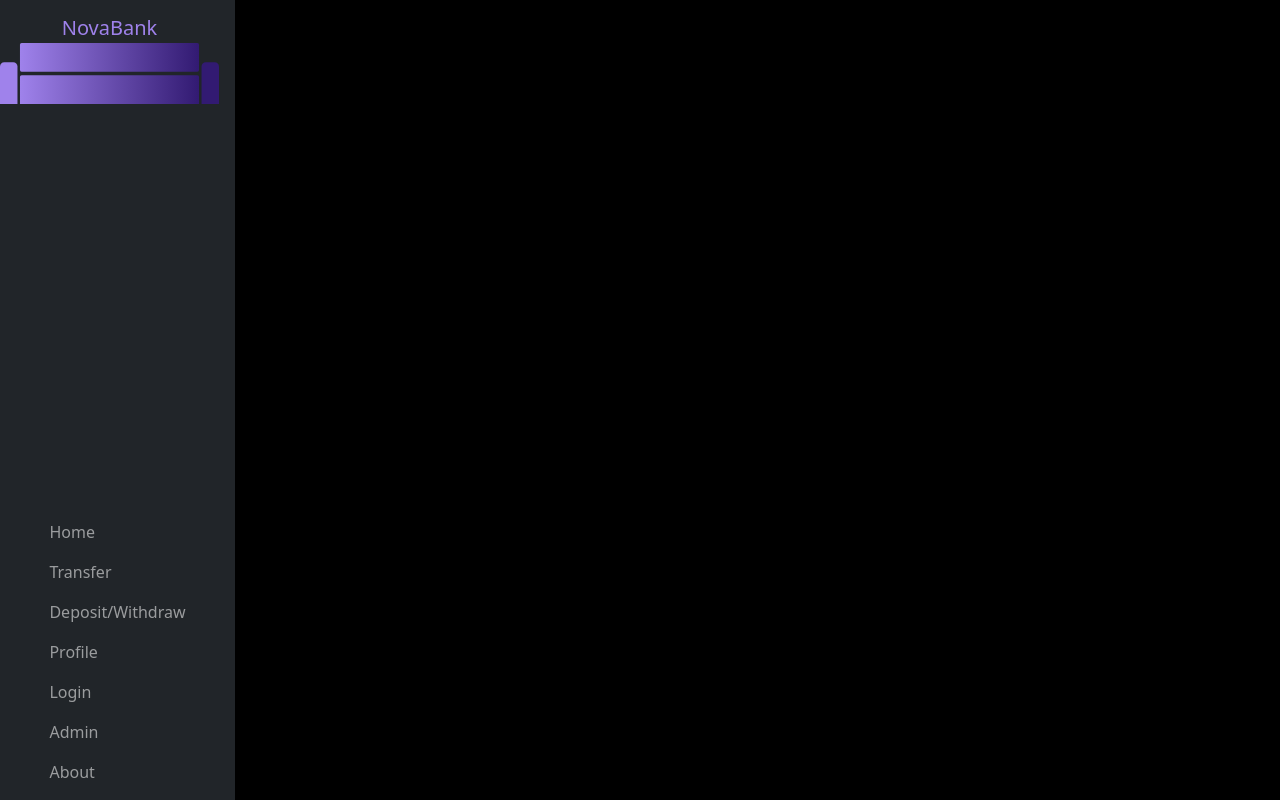
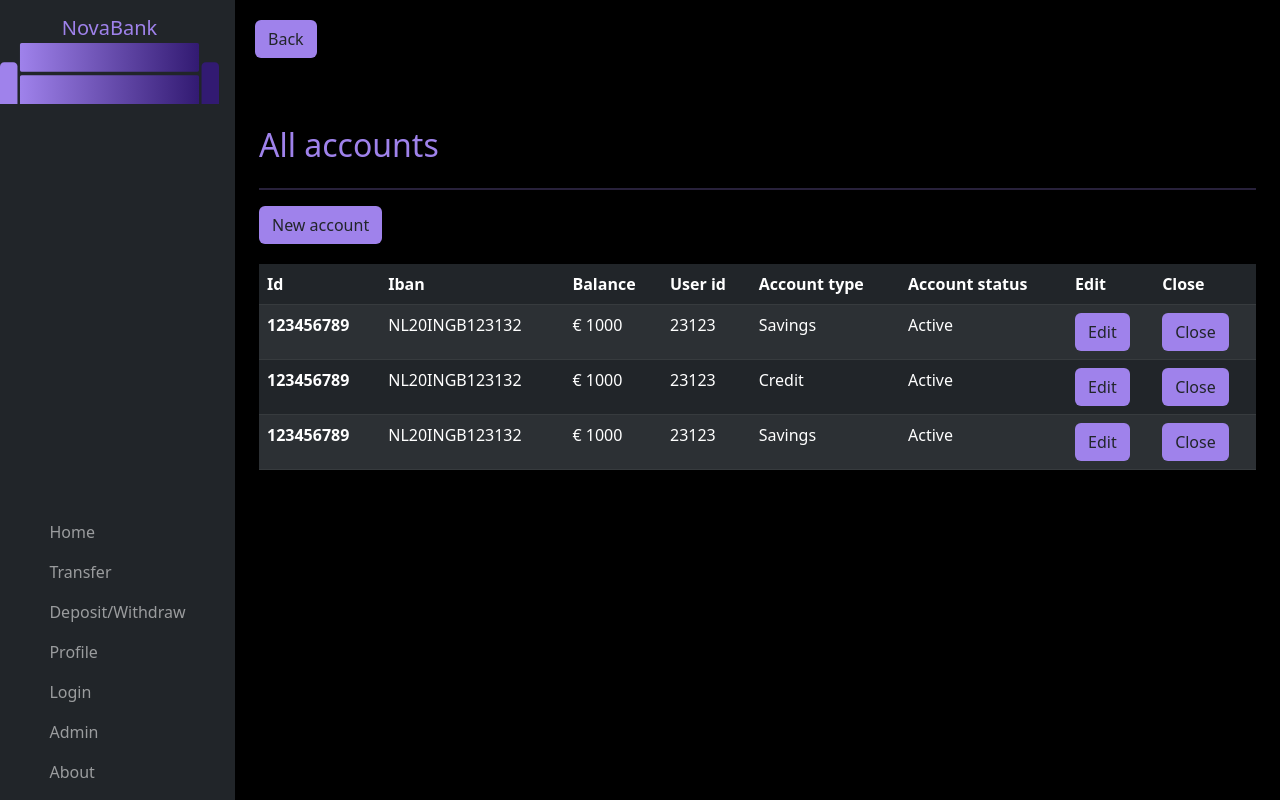
Before and after one commit to KoenMW/code-generatie, a Vue app: page /allAccount in a window 1280 px wide. Built offline with nearby package versions, Linux system fonts and the light colour scheme.

Commit message:
All accounts en no account pagina

```diff
--- a/src/router/index.js
+++ b/src/router/index.js
@@ -3,6 +3,8 @@ import login from '../views/login.vue'
 import home from '../views/home.vue'
 import transfer from '../views/transaction.vue'
 import admin from '../views/adminPanel.vue'
+import allAccounts from '../views/allAccounts.vue'
+import noAccount from '../views/noAccount.vue'
 
 const router = createRouter({
   history: createWebHistory(import.meta.env.BASE_URL),
@@ -26,6 +28,16 @@ const router = createRouter({
       path: '/admin',
       name: 'admin',
       component: admin
+    },
+    {
+      path: '/allAccount',
+      name: 'allAccount',
+      component: allAccounts
+    },
+    {
+      path: '/noAccount',
+      name: 'noAccount',
+      component: noAccount
     }
 
   ]
--- a/src/views/adminPanel.vue
+++ b/src/views/adminPanel.vue
@@ -41,7 +41,7 @@ hr{
                 <div>
                     <h3 id="mainTitle" class="fs-2">All accounts</h3>
                     <p>See all the accounts, edit accounts or add accounts. Also close accounts for users.</p>
-                    <a href="#" id="functionButton" class="btn">
+                    <a href="/allAccounts" id="functionButton" class="btn">
                         See accounts
                     </a>
                 </div>
@@ -50,17 +50,18 @@ hr{
                 <div
                     class="icon-square text-body-emphasis bg-body-secondary d-inline-flex align-items-center justify-content-center fs-4 flex-shrink-0 me-3">
                     <svg class="bi" width="1em" height="1em">
-                        <use xlink:href="#cpu-fill" />
+                        <use xlink:href="#tools" />
                     </svg>
                 </div>
                 <div>
-                    <h3 id="mainTitle" class="fs-2">Transactions</h3>
-                    <p>Perform transactions for accounts</p><br>
-                    <a href="#" id="functionButton" class="btn ">
-                        Make transactions
+                    <h3 id="mainTitle" class="fs-2">Register accounts</h3>
+                    <p>See wich users do not have accounts yet and register accounts</p>
+                    <a href="/noAccount" id="functionButton" class="btn ">
+                        Configure accounts
                     </a>
                 </div>
             </div>
+
             <div id="card" class="col d-flex align-items-start bg-dark">
                 <div
                     class="icon-square text-body-emphasis bg-body-secondary d-inline-flex align-items-center justify-content-center fs-4 flex-shrink-0 me-3">
@@ -80,17 +81,18 @@ hr{
                 <div
                     class="icon-square text-body-emphasis bg-body-secondary d-inline-flex align-items-center justify-content-center fs-4 flex-shrink-0 me-3">
                     <svg class="bi" width="1em" height="1em">
-                        <use xlink:href="#tools" />
+                        <use xlink:href="#cpu-fill" />
                     </svg>
                 </div>
                 <div>
-                    <h3 id="mainTitle" class="fs-2">Register accounts</h3>
-                    <p>See wich users do not have accounts yet and register accounts</p>
+                    <h3 id="mainTitle" class="fs-2">Transactions</h3>
+                    <p>Perform transactions for accounts</p><br>
                     <a href="#" id="functionButton" class="btn ">
-                        Configure accounts
+                        Make transactions
                     </a>
                 </div>
             </div>
+
         </div>
     </div>
 </template>
--- /dev/null
+++ b/src/views/allAccounts.vue
@@ -0,0 +1,140 @@
+<style>
+#card {
+    margin-top: 20px;
+    margin-bottom: 20px;
+    margin-left: 20px;
+    margin-right: 20px;
+    border-radius: 10px;
+    padding: 10px;
+
+}
+
+#title {
+    color: #9F82EB;
+}
+
+#mainTitle {
+    color: #9F82EB;
+}
+
+hr {
+    color: #9F82EB;
+}
+
+#functionButton {
+    background-color: #9F82EB;
+
+}
+
+#functionButton:hover {
+    background-color: #321A72;
+}
+
+#newButton {
+    background-color: #9F82EB;
+    margin-bottom: 20px;
+}
+
+#newButton:hover {
+    background-color: #321A72;
+}
+
+#backButton {
+    background-color: #9F82EB;
+    margin: 20px;
+}
+
+#backButton:hover {
+    background-color: #321A72;
+}
+</style>
+
+<template>
+    <a href="/admin" id="backButton" class="btn">
+        Back
+    </a>
+    <div class="container px-4 py-5" id="hanging-icons">
+        <h2 id="title" class="pb-2 ">All accounts</h2>
+        <hr />
+
+        <a href="/admin" id="newButton" class="btn">
+            New account
+        </a>
+        <table class="table table-dark table-striped">
+            <thead>
+                <tr>
+                    <th scope="col">Id</th>
+                    <th scope="col">Iban</th>
+                    <th scope="col">Balance</th>
+                    <th scope="col">User id</th>
+                    <th scope="col">Account type</th>
+                    <th scope="col">Account status</th>
+                    <th scope="col">Edit</th>
+                    <th scope="col">Close</th>
+                </tr>
+            </thead>
+            <tbody>
+                <tr>
+                    <th scope="row">123456789</th>
+                    <td>NL20INGB123132</td>
+                    <td>€ 1000</td>
+                    <td>23123</td>
+                    <td>Savings</td>
+                    <td>Active</td>
+
+                    <td><a href="#" id="functionButton" class="btn ">
+                            Edit
+                        </a></td>
+                    <td><a href="#" id="functionButton" class="btn ">
+                            Close
+                        </a></td>
+
+                </tr>
+                <tr>
+                    <th scope="row">123456789</th>
+                    <td>NL20INGB123132</td>
+                    <td>€ 1000</td>
+                    <td>23123</td>
+                    <td>Credit</td>
+                    <td>Active</td>
+
+                    <td><a href="#" id="functionButton" class="btn ">
+                            Edit
+                        </a></td>
+                    <td><a href="#" id="functionButton" class="btn ">
+                            Close
+                        </a></td>
+                </tr>
+                <tr>
+                    <th scope="row">123456789</th>
+                    <td>NL20INGB123132</td>
+                    <td>€ 1000</td>
+                    <td>23123</td>
+                    <td>Savings</td>
+                    <td>Active</td>
+
+                    <td><a href="#" id="functionButton" class="btn ">
+                            Edit
+                        </a></td>
+                    <td><a href="#" id="functionButton" class="btn ">
+                            Close
+                        </a></td>
+                </tr>
+            </tbody>
+        </table>
+
+    </div>
+</template>
+
+<script>
+export default {
+    data() {
+        return {
+
+        }
+    },
+    methods: {
+
+    },
+}
+</script>
--- /dev/null
+++ b/src/views/noAccount.vue
@@ -0,0 +1,122 @@
+<style>
+#card {
+    margin-top: 20px;
+    margin-bottom: 20px;
+    margin-left: 20px;
+    margin-right: 20px;
+    border-radius: 10px;
+    padding: 10px;
+
+}
+
+#title {
+    color: #9F82EB;
+}
+
+#mainTitle {
+    color: #9F82EB;
+}
+
+hr {
+    color: #9F82EB;
+}
+
+#functionButton {
+    background-color: #9F82EB;
+
+}
+
+#functionButton:hover {
+    background-color: #321A72;
+}
+
+#newButton {
+    background-color: #9F82EB;
+    margin-bottom: 20px;
+}
+
+#newButton:hover {
+    background-color: #321A72;
+}
+
+#backButton {
+    background-color: #9F82EB;
+    margin: 20px;
+}
+
+#backButton:hover {
+    background-color: #321A72;
+}
+</style>
+
+<template>
+    <a href="/admin" id="backButton" class="btn">
+        Back
+    </a>
+    <div class="container px-4 py-5" id="hanging-icons">
+        <h2 id="title" class="pb-2 ">All users without account</h2>
+        <hr />
+
+
+        <table class="table table-dark table-striped">
+            <thead>
+                <tr>
+                    <th scope="col">Id</th>
+                    <th scope="col">Firstname</th>
+                    <th scope="col">Lastname</th>
+                    <th scope="col">Accounts</th>
+                    <th scope="col">New account</th>
+
+                </tr>
+            </thead>
+            <tbody>
+                <tr>
+                    <th scope="row">123456789</th>
+                    <td>Henk</td>
+                    <td>€ Bakker</td>
+                    <td>0</td>
+
+                    <td><a href="#" id="functionButton" class="btn ">
+                            New account
+                        </a></td>
+
+
+                </tr>
+                <tr>
+                    <th scope="row">123456789</th>
+                    <td>Gerda</td>
+                    <td>€ Beentjes</td>
+                    <td>0</td>
+
+                    <td><a href="#" id="functionButton" class="btn ">
+                            New account
+                        </a></td>
+                </tr>
+                <tr>
+                    <th scope="row">123456789</th>
+                    <td>Jan-Willem</td>
+                    <td>€ Postma</td>
+                    <td>0</td>
+
+                    <td><a href="#" id="functionButton" class="btn ">
+                            New account
+                        </a></td>
+                </tr>
+            </tbody>
+        </table>
+
+    </div>
+</template>
+
+<script>
+export default {
+    data() {
+        return {
+
+        }
+    },
+    methods: {
+
+    },
+}
+</script>
```
